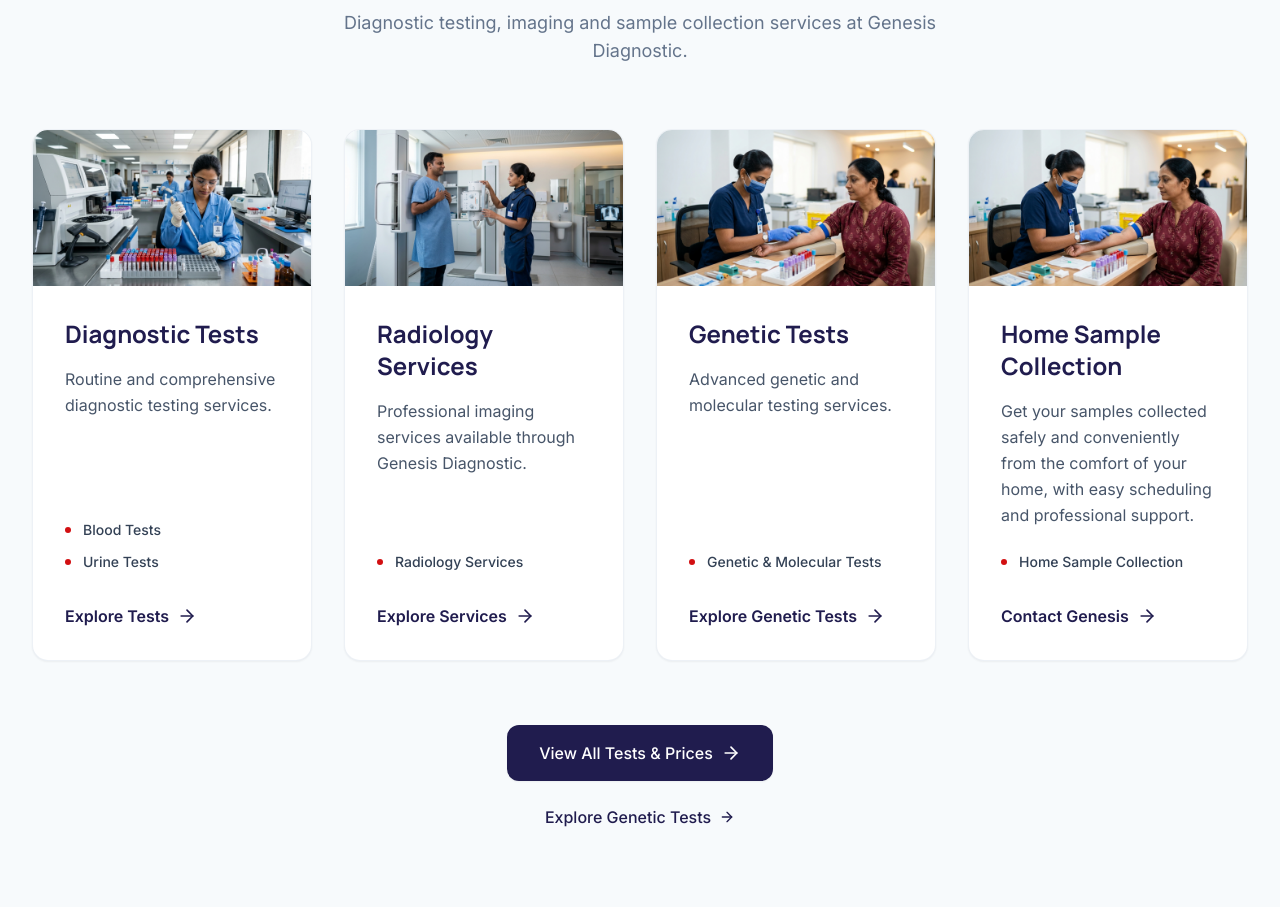
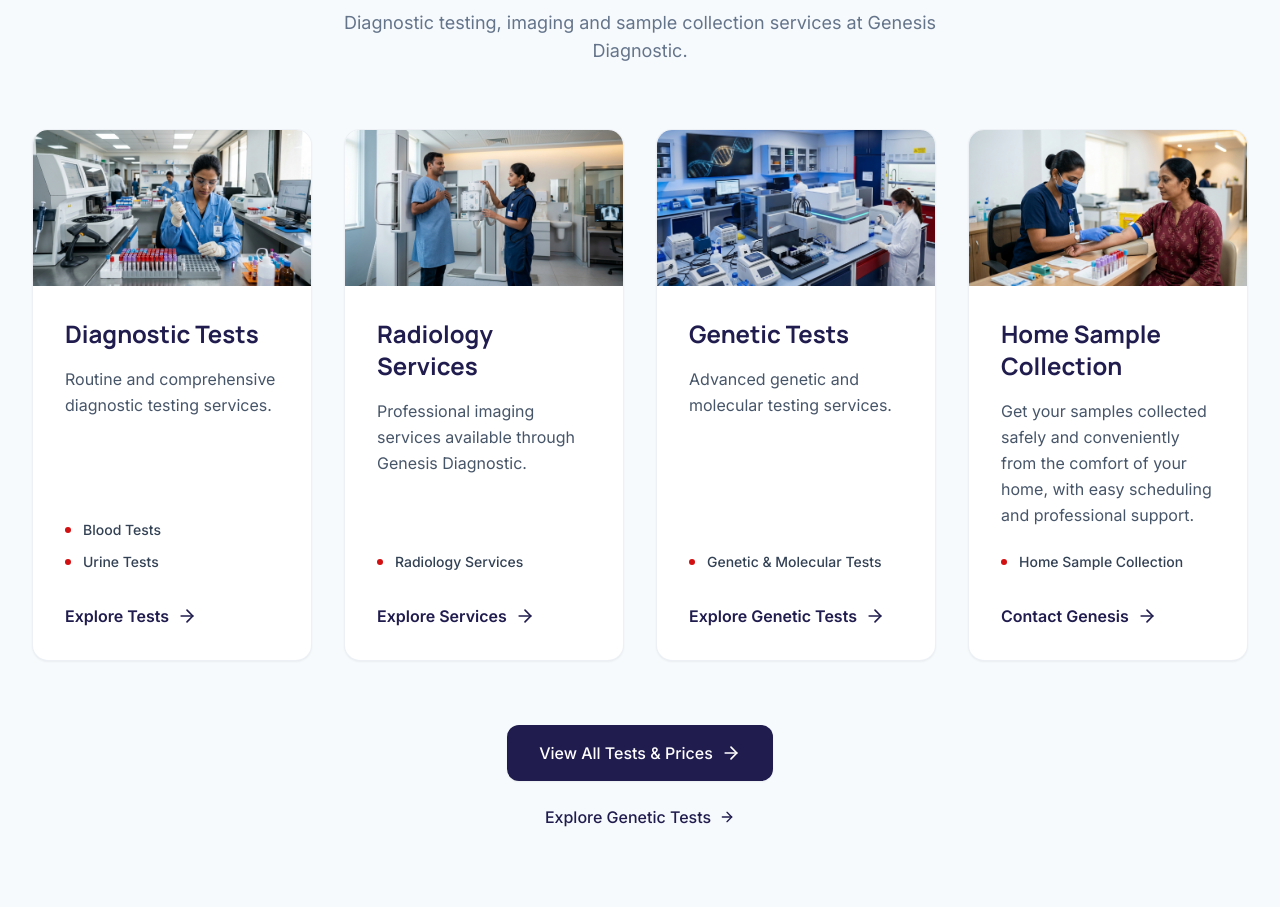
Before and after one commit to richards1928/genesisdiagnostics, a React (Vite) app: page / in a window 1280 px wide. Shown: the part 1140-2047 px from the top of the page. Built offline with nearby package versions, Linux system fonts and the light colour scheme.

Commit message:
Fix duplicate images on Home page service cards

```diff
--- a/src/pages/Home.tsx
+++ b/src/pages/Home.tsx
@@ -31,7 +31,7 @@ function WhatWeOffer() {
     {
       title: "Genetic Tests",
       description: "Advanced genetic and molecular testing services.",
-      image: "/assets/what-we-offer-sample-collection.jpg",
+      image: "/assets/advanced-genetic-testing.jpg",
       categories: ["Genetic & Molecular Tests"],
       ctaText: "Explore Genetic Tests",
       link: "/advanced-genetic-tests",
```
